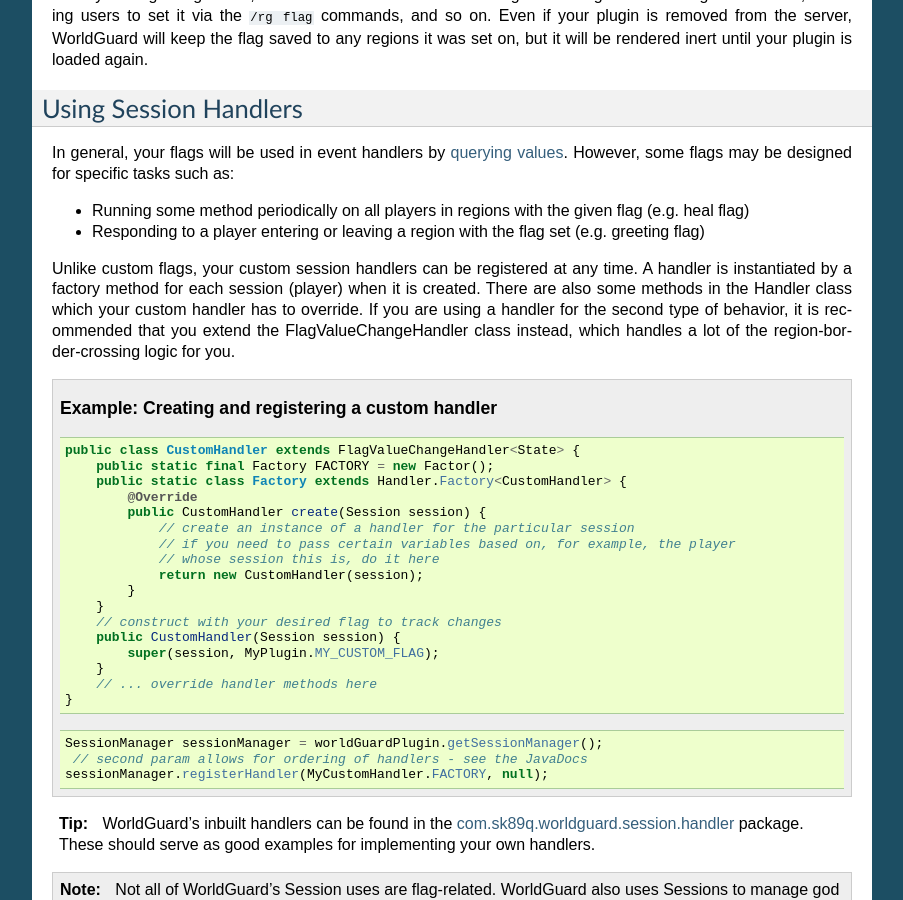
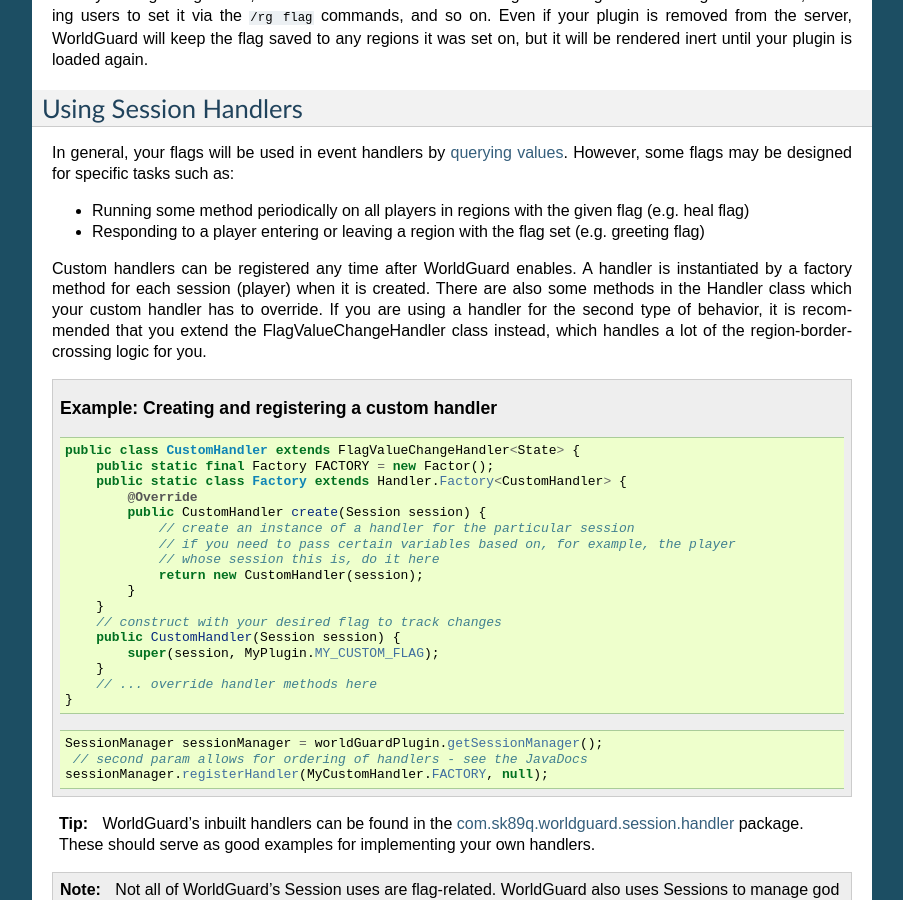
Before and after one commit to aurorasmiles/WorldGuardDocs, a Sphinx documentation site: the page built from source/developer/regions/custom-flags.rst, in a window 1280 px wide and 900 px high, scrolled down 761 px. Shown: the whole window, without its empty margins (198-1101 px from the left). Built offline with Sphinx 7.4.7, drawn with Linux system fonts in a browser that asks for light colours.

Commit message:
Fix sentence about handler registration timeline.

```diff
--- a/source/developer/regions/custom-flags.rst
+++ b/source/developer/regions/custom-flags.rst
@@ -44,7 +44,7 @@ In general, your flags will be used in event handlers by :doc:`querying values <
 * Running some method periodically on all players in regions with the given flag (e.g. heal flag)
 * Responding to a player entering or leaving a region with the flag set (e.g. greeting flag)
 
-Unlike custom flags, your custom session handlers can be registered at any time. A handler is instantiated by a factory method for each session (player) when it is created. There are also some methods in the Handler class which your custom handler has to override. If you are using a handler for the second type of behavior, it is recommended that you extend the FlagValueChangeHandler class instead, which handles a lot of the region-border-crossing logic for you.
+Custom handlers can be registered any time after WorldGuard enables. A handler is instantiated by a factory method for each session (player) when it is created. There are also some methods in the Handler class which your custom handler has to override. If you are using a handler for the second type of behavior, it is recommended that you extend the FlagValueChangeHandler class instead, which handles a lot of the region-border-crossing logic for you.
 
 .. topic:: Example: Creating and registering a custom handler
 
```
